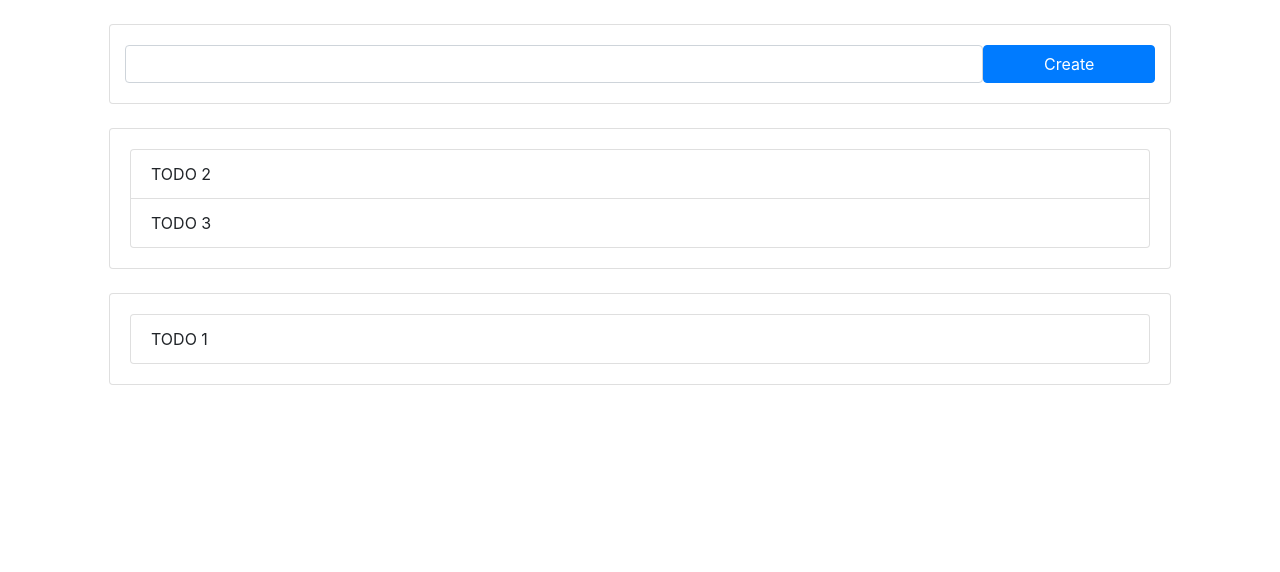
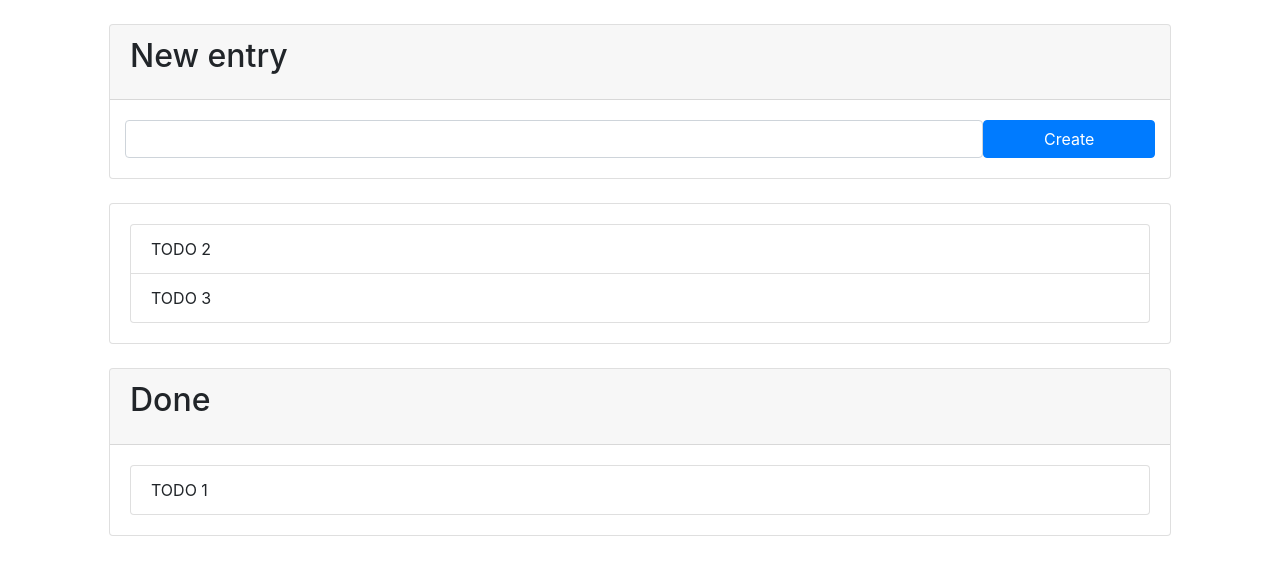
Before and after one commit to andipaetzold/react-todo, a React (Create React App) app: page / in a window 1280 px wide. Shown: the top 572 px of the page. Built offline with nearby package versions, Linux system fonts and the light colour scheme.

Commit message:
Fxied CardTitle title prop

```diff
--- a/src/Card.js
+++ b/src/Card.js
@@ -5,7 +5,7 @@ import CardBody from './CardBody';
 class Card extends Component {
     render() {
         return <div className="card m-4">
-            <CardTitle body={this.props.title} />
+            <CardTitle title={this.props.title} />
             <CardBody body={this.props.body} />
         </div>
     }
```
